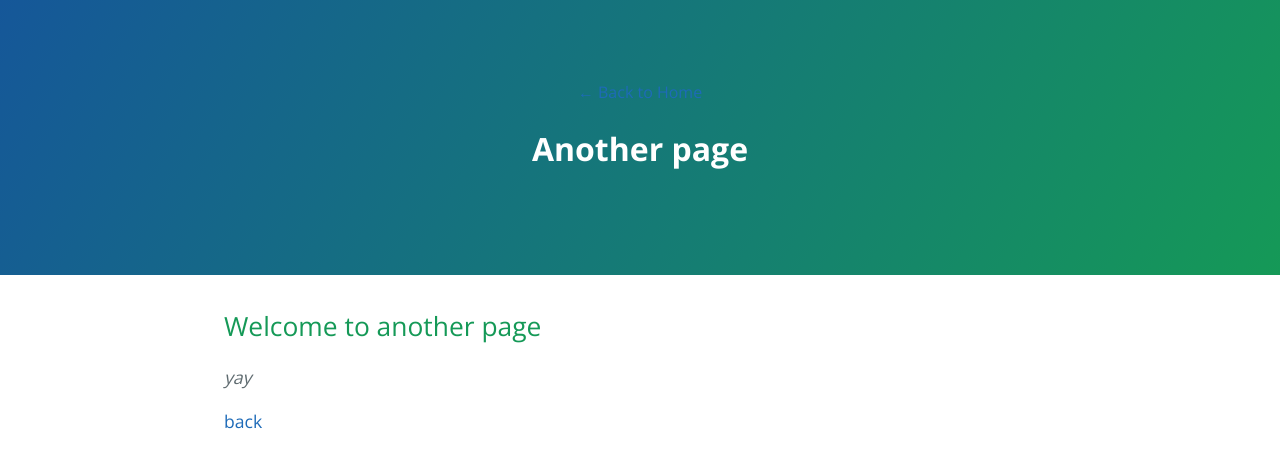
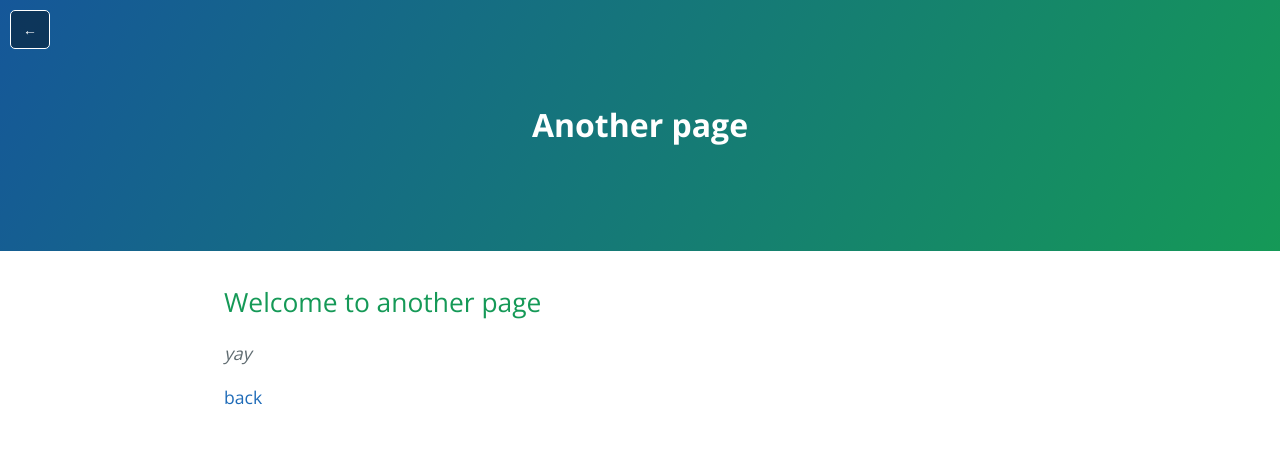
Before and after one commit to GeorgiKostov/georgikostov.github.io, a Jekyll site: the page built from another-page.md, in a window 1280 px wide. Shown: the top 468 px of the page. Built offline with Jekyll 4.4.1, drawn with Linux system fonts in a browser that asks for light colours.

Commit message:
Update back button

```diff
--- a/_layouts/default.html
+++ b/_layouts/default.html
@@ -17,7 +17,7 @@
     <!-- Site Header -->
     <header class="page-header">
       {% unless page.url == "/" %}
-        <a href="/" class="back-button">← Back to Home</a>
+        <a href="/" class="back-button">←</a>
       {% endunless %}
       <h1 class="page-title">{{ page.title | default: site.title }}</h1>
     </header>
--- a/assets/css/style.scss
+++ b/assets/css/style.scss
@@ -127,7 +127,7 @@
   color: #157878;
   text-align: left; /* Align text for date */
   min-width: 140px; /* Fixed width to prevent wrapping */
-  padding-left: 10px; /* Space between timeline and date */
+  padding-left: 30px; /* Space between timeline and date */
   white-space: nowrap; /* Prevent text wrapping */
 }
 
@@ -215,7 +215,35 @@
   }
 }
 
+/* Back Button Styling */
+.back-button {
+  position: absolute; /* Keep it fixed in the top-left corner */
+  top: 10px;
+  left: 10px;
+  padding: 8px 12px;
+  font-size: 14px;
+  font-weight: bold;
+  color: #fff; /* White text for contrast */
+  background-color: rgba(0, 0, 0, 0.4); /* Semi-transparent black background */
+  text-decoration: none;
+  border: 1px solid #fff; /* Subtle white border for better definition */
+  border-radius: 5px;
+  transition: background-color 0.3s ease, transform 0.2s ease;
+  z-index: 10; /* Ensure it stays above other elements */
+}
 
+.back-button:hover {
+  background-color: rgba(0, 0, 0, 0.6); /* Slightly darker on hover */
+  transform: translateY(-2px); /* Subtle hover effect */
+}
+
+/* Adjustments for Mobile */
+@media (max-width: 480px) {
+  .back-button {
+    font-size: 12px; /* Slightly smaller text */
+    padding: 6px 10px; /* Compact padding */
+  }
+}
 /* Button Link */
 .button-group {
   display: flex;
```
Also changed, not shown: 8 other files.
